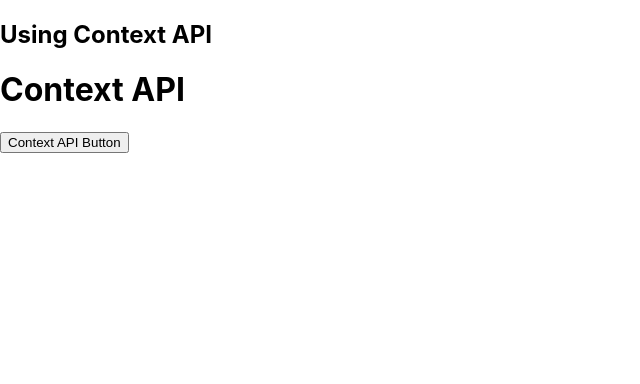
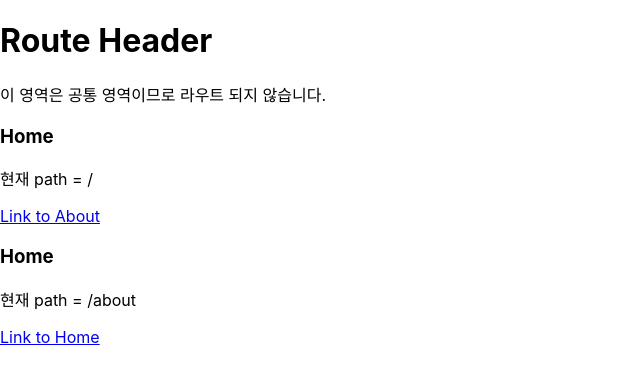
Before and after one commit to jovely8040/ReactPractice, a React (Create React App) app in the folder cra/: page /about in a window 1280 px wide. Shown: the top 384 px of the page, without its empty margins (0-640 px from the left). Built offline with nearby package versions, Linux system fonts and the light colour scheme.

Commit message:
React Router Dom: CSR

```diff
--- a/cra/package.json
+++ b/cra/package.json
@@ -9,6 +9,7 @@
     "prop-types": "^15.7.2",
     "react": "^17.0.2",
     "react-dom": "^17.0.2",
+    "react-router-dom": "^5.3.0",
     "react-scripts": "^4.0.3",
     "web-vitals": "^1.1.2"
   },
--- /dev/null
+++ b/cra/src/App.routing.jsx
@@ -0,0 +1,17 @@
+import RouteHeader from "./components/RouteHeader";
+import RouteHomePage from "./components/RouteHomePage";
+import RouteAboutPage from "./components/RouteAboutPage";
+
+import { Route } from 'react-router-dom';
+
+function App() {
+    return (
+        <div>
+            <RouteHeader />
+            <Route path="/" component={ RouteHomePage } />
+            <Route path="/about" component={ RouteAboutPage } />
+        </div>
+    )
+}
+
+export default App;
--- /dev/null
+++ b/cra/src/components/RouteAboutPage.jsx
@@ -0,0 +1,13 @@
+import { Link } from 'react-router-dom';
+
+function RouteAboutPage() {
+    return (
+        <div>
+            <h3>Home</h3>
+            <p>현재 path = /about</p>
+            <Link to="/">Link to Home</Link>
+        </div>
+    ) // -> 링크 걸어주기
+}
+
+export default RouteAboutPage;
--- /dev/null
+++ b/cra/src/components/RouteHeader.jsx
@@ -0,0 +1,10 @@
+function RouteHeader() {
+    return (
+        <div>
+            <h1>Route Header</h1>
+            <p>이 영역은 공통 영역이므로 라우트 되지 않습니다.</p>
+        </div>
+    )
+}
+
+export default RouteHeader;
--- /dev/null
+++ b/cra/src/components/RouteHomePage.jsx
@@ -0,0 +1,13 @@
+import { Link } from 'react-router-dom';
+
+function RouteHomePage() {
+    return (
+        <div>
+            <h3>Home</h3>
+            <p>현재 path = /</p>
+            <Link to="/about">Link to About</Link>
+        </div>
+    )
+}
+
+export default RouteHomePage;
--- a/cra/src/index.js
+++ b/cra/src/index.js
@@ -6,15 +6,27 @@
 // import App from './App.state';    //  State 테스트
 // import App from './App.function'; // 함수형 컴포넌트 테스트
 // import App from './App.ref';  // Ref 테스트
-import App from './App.context';  // Context API 테스트
+// import App from './App.context';  // Context API 테스트
 import reportWebVitals from './reportWebVitals';
 
+// 일반적인 렌더링
+// ReactDOM.render(
+//   <React.StrictMode>
+//     <App />
+//   </React.StrictMode>,
+//   document.getElementById('root')
+// );
+
+// React Routing
+import { BrowserRouter } from 'react-router-dom';
+import App from './App.routing';
+
 ReactDOM.render(
-  <React.StrictMode>
+  <BrowserRouter>
     <App />
-  </React.StrictMode>,
-  document.getElementById('root')
-);
+  </BrowserRouter>
+  , document.getElementById("root")
+)
 
 // If you want to start measuring performance in your app, pass a function
 // to log results (for example: reportWebVitals(console.log))
```
Also changed, not shown: 1 other file (tests, documents, lock files or other folders).
